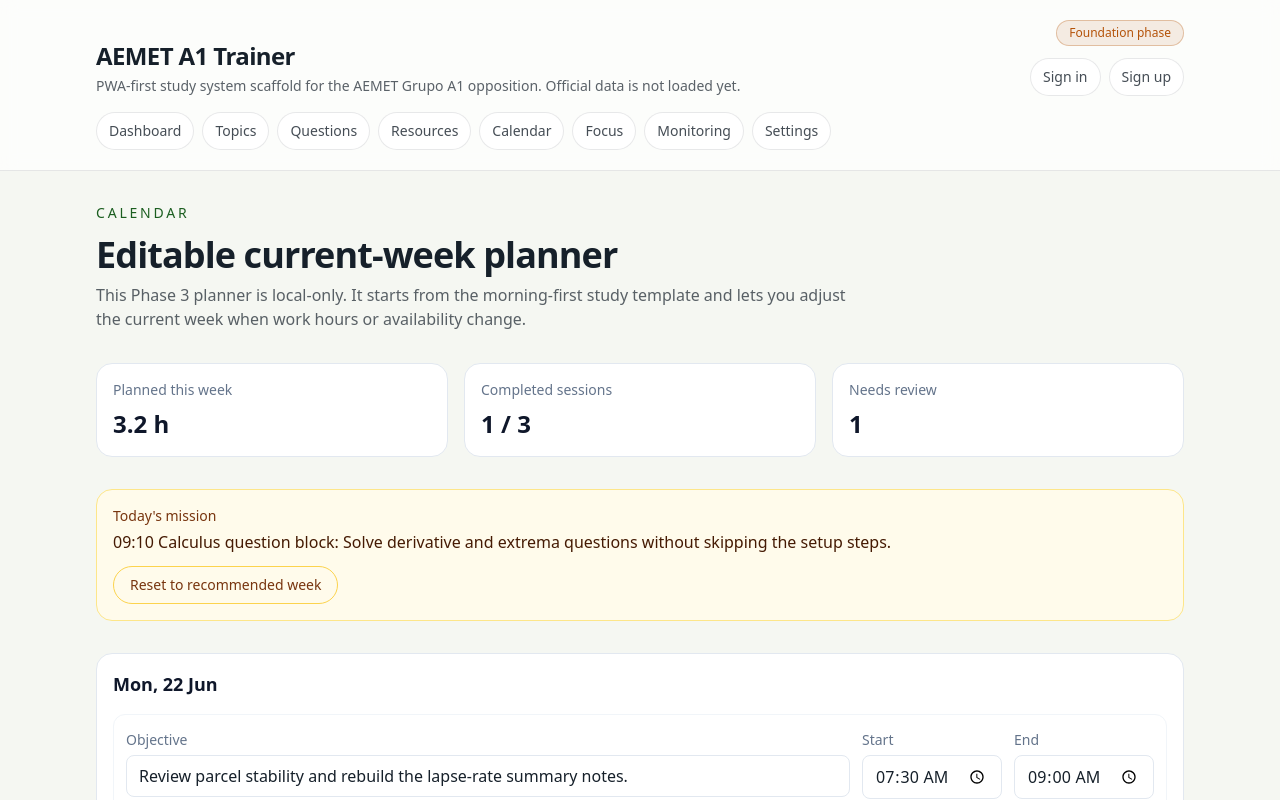
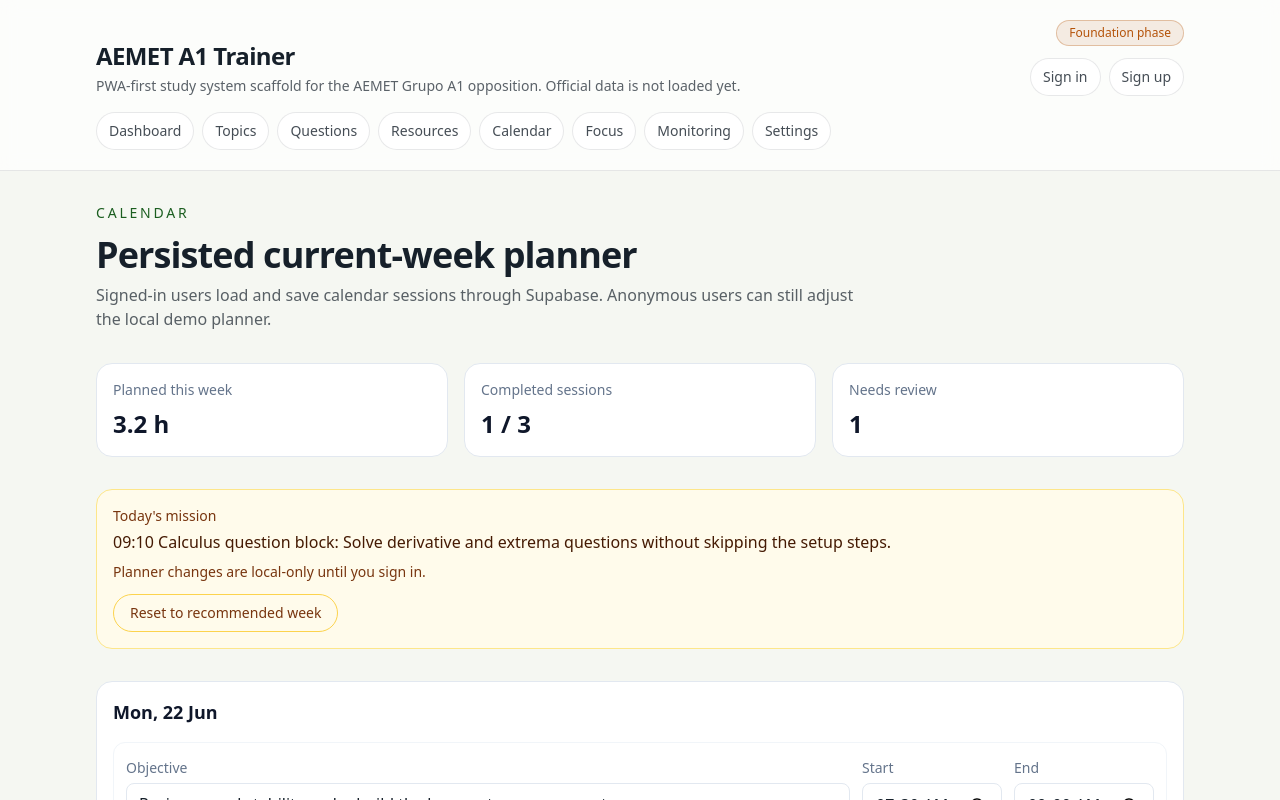
Before and after one commit to deanpm1994/aemet-a1-trainer, a Next.js app in the folder apps/web/: page /calendar in a window 1280 px wide. Shown: the top 800 px of the page. Built offline with nearby package versions, Linux system fonts and the light colour scheme; no server answers.

Commit message:
feat(calendar): persist signed-in sessions

```diff
--- a/apps/web/app/calendar/page.tsx
+++ b/apps/web/app/calendar/page.tsx
@@ -1,135 +1,124 @@
-"use client";
+import { CalendarPlanner } from "@/components/calendar-planner";
+import { PageHeader } from "@/components/page-header";
+import { SupabaseConfigError, getSupabaseBrowserConfig } from "@/lib/supabase-config";
+import { createSupabaseServerClient, getAuthenticatedUserId } from "@/lib/supabase-server";
+import {
+  ensureStudySessions,
+  replaceStudySessionsWithRecommendedWeek,
+  saveStudySessionPlan,
+} from "@/lib/study-sessions-repository";
+import { studySessions } from "@/lib/mock-data";
+import type { StudySession } from "@/lib/types";
 
-import { useState } from "react";
+type StudySessionsRepositoryClient = Parameters<typeof ensureStudySessions>[0];
 
-import { PageHeader } from "@/components/page-header";
-import { studySessions } from "@/lib/mock-data";
-import {
-  buildPlannerWeek,
-  buildPlannerWeekSummary,
-  getTodayMissionSession,
-  resetSessionsToRecommendedWeek,
-  updateSessionPlan,
-} from "@/lib/focus-planner";
+export default async function CalendarPage() {
+  let canPersist = false;
+  let initialSessions = studySessions;
+  let statusMessage = "Planner changes are local-only until you sign in.";
 
-export default function CalendarPage() {
-  const [sessions, setSessions] = useState(studySessions);
+  try {
+    getSupabaseBrowserConfig();
 
-  const plannerDays = buildPlannerWeek(sessions);
-  const summary = buildPlannerWeekSummary(sessions);
-  const nextSession = getTodayMissionSession(sessions);
+    const userId = await getAuthenticatedUserId();
+
+    if (userId) {
+      const client = await createSupabaseServerClient();
+      initialSessions = await ensureStudySessions(
+        client as StudySessionsRepositoryClient,
+        userId,
+        studySessions,
+      );
+      canPersist = true;
+      statusMessage = "Calendar sessions loaded from Supabase.";
+    }
+  } catch (error) {
+    statusMessage =
+      error instanceof SupabaseConfigError
+        ? "Supabase session persistence unavailable until required env vars are configured."
+        : "Unable to load saved sessions right now. Showing the local planner.";
+  }
+
+  async function saveSessionAction(session: StudySession) {
+    "use server";
+
+    const userId = await getAuthenticatedUserId();
+
+    if (!userId) {
+      return {
+        ok: false,
+        message: "Sign in required before calendar changes can sync to Supabase.",
+      };
+    }
+
+    try {
+      const client = await createSupabaseServerClient();
+      await saveStudySessionPlan(
+        client as StudySessionsRepositoryClient,
+        userId,
+        session,
+      );
+
+      return {
+        ok: true,
+        message: "Calendar session saved.",
+      };
+    } catch {
+      return {
+        ok: false,
+        message: "Could not save this calendar change. Try again before leaving.",
+      };
+    }
+  }
+
+  async function resetSessionsAction() {
+    "use server";
+
+    const userId = await getAuthenticatedUserId();
+
+    if (!userId) {
+      return {
+        ok: false,
+        message: "Sign in required before calendar changes can sync to Supabase.",
+      };
+    }
+
+    try {
+      const client = await createSupabaseServerClient();
+      const sessions = await replaceStudySessionsWithRecommendedWeek(
+        client as StudySessionsRepositoryClient,
+        userId,
+        studySessions,
+      );
+
+      return {
+        ok: true,
+        message: "Calendar reset to the recommended week.",
+        sessions,
+      };
+    } catch {
+      return {
+        ok: false,
+        message: "Could not reset saved sessions. Current planner remains in place.",
+      };
+    }
+  }
 
   return (
     <div className="space-y-8">
       <PageHeader
         eyebrow="Calendar"
-        title="Editable current-week planner"
-        description="This Phase 3 planner is local-only. It starts from the morning-first study template and lets you adjust the current week when work hours or availability change."
+        title="Persisted current-week planner"
+        description="Signed-in users load and save calendar sessions through Supabase. Anonymous users can still adjust the local demo planner."
       />
-
-      <section className="grid gap-4 md:grid-cols-3">
-        <article className="rounded-2xl border border-slate-200 bg-white p-4">
-          <p className="text-sm text-slate-500">Planned this week</p>
-          <p className="mt-2 text-2xl font-semibold text-slate-900">
-            {(summary.totalPlannedMinutes / 60).toFixed(1)} h
-          </p>
-        </article>
-        <article className="rounded-2xl border border-slate-200 bg-white p-4">
-          <p className="text-sm text-slate-500">Completed sessions</p>
-          <p className="mt-2 text-2xl font-semibold text-slate-900">
-            {summary.completedSessions} / {summary.totalSessions}
-          </p>
-        </article>
-        <article className="rounded-2xl border border-slate-200 bg-white p-4">
-          <p className="text-sm text-slate-500">Needs review</p>
-          <p className="mt-2 text-2xl font-semibold text-slate-900">
-            {summary.readyForReviewSessions}
-          </p>
-        </article>
-      </section>
-
-      <section className="rounded-2xl border border-amber-200 bg-amber-50 p-4">
-        <p className="text-sm font-medium text-amber-900">Today&apos;s mission</p>
-        <p className="mt-1 text-base text-amber-950">
-          {nextSession
-            ? `${nextSession.plannedStartTime} ${nextSession.name}: ${nextSession.objective}`
-            : "No focus session queued for the current week."}
-        </p>
-        <button
-          className="mt-3 rounded-full border border-amber-300 px-4 py-2 text-sm text-amber-900"
-          onClick={() => setSessions(resetSessionsToRecommendedWeek(studySessions))}
-          type="button"
-        >
-          Reset to recommended week
-        </button>
-      </section>
-
-      <section className="space-y-4">
-        {plannerDays.map((day) => (
-          <article key={day.date} className="rounded-2xl border border-slate-200 bg-white p-4">
-            <h2 className="text-lg font-semibold text-slate-900">{day.label}</h2>
-            <div className="mt-4 space-y-3">
-              {day.sessions.map((session) => (
-                <div
-                  key={session.id}
-                  className="grid gap-3 rounded-xl border border-slate-100 p-3 md:grid-cols-[1fr,140px,140px]"
-                >
-                  <label className="space-y-1">
-                    <span className="text-sm text-slate-500">Objective</span>
-                    <input
-                      className="w-full rounded-lg border border-slate-200 px-3 py-2"
-                      value={session.objective}
-                      onChange={(event) =>
-                        setSessions((current) =>
-                          updateSessionPlan(current, session.id, {
-                            objective: event.target.value,
-                            plannedStartTime: session.plannedStartTime,
-                            plannedEndTime: session.plannedEndTime,
-                          }),
-                        )
-                      }
-                    />
-                  </label>
-                  <label className="space-y-1">
-                    <span className="text-sm text-slate-500">Start</span>
-                    <input
-                      className="w-full rounded-lg border border-slate-200 px-3 py-2"
-                      onChange={(event) =>
-                        setSessions((current) =>
-                          updateSessionPlan(current, session.id, {
-                            objective: session.objective,
-                            plannedStartTime: event.target.value,
-                            plannedEndTime: session.plannedEndTime,
-                          }),
-                        )
-                      }
-                      type="time"
-                      value={session.plannedStartTime}
-                    />
-                  </label>
-                  <label className="space-y-1">
-                    <span className="text-sm text-slate-500">End</span>
-                    <input
-                      className="w-full rounded-lg border border-slate-200 px-3 py-2"
-                      onChange={(event) =>
-                        setSessions((current) =>
-                          updateSessionPlan(current, session.id, {
-                            objective: session.objective,
-                            plannedStartTime: session.plannedStartTime,
-                            plannedEndTime: event.target.value,
-                          }),
-                        )
-                      }
-                      type="time"
-                      value={session.plannedEndTime}
-                    />
-                  </label>
-                </div>
-              ))}
-            </div>
-          </article>
-        ))}
-      </section>
+      <CalendarPlanner
+        initialSessions={initialSessions}
+        recommendedSessions={studySessions}
+        canPersist={canPersist}
+        statusMessage={statusMessage}
+        onSaveSession={saveSessionAction}
+        onResetSessions={resetSessionsAction}
+      />
     </div>
   );
 }
--- /dev/null
+++ b/apps/web/components/calendar-planner.tsx
@@ -0,0 +1,197 @@
+"use client";
+
+import { useState, useTransition } from "react";
+
+import {
+  buildPlannerWeek,
+  buildPlannerWeekSummary,
+  getTodayMissionSession,
+  resetSessionsToRecommendedWeek,
+  updateSessionPlan,
+} from "@/lib/focus-planner";
+import type { StudySession } from "@/lib/types";
+
+type CalendarActionResult = {
+  ok: boolean;
+  message: string;
+  sessions?: StudySession[];
+};
+
+type CalendarPlannerProps = {
+  initialSessions: StudySession[];
+  recommendedSessions: StudySession[];
+  canPersist: boolean;
+  statusMessage: string;
+  onSaveSession: (session: StudySession) => Promise<CalendarActionResult>;
+  onResetSessions: () => Promise<CalendarActionResult>;
+};
+
+export function CalendarPlanner({
+  initialSessions,
+  recommendedSessions,
+  canPersist,
+  statusMessage,
+  onSaveSession,
+  onResetSessions,
+}: CalendarPlannerProps) {
+  const [sessions, setSessions] = useState(initialSessions);
+  const [message, setMessage] = useState(statusMessage);
+  const [isPending, startTransition] = useTransition();
+
+  const plannerDays = buildPlannerWeek(sessions);
+  const summary = buildPlannerWeekSummary(sessions);
+  const nextSession = getTodayMissionSession(sessions);
+
+  function persistSession(session: StudySession) {
+    if (!canPersist) {
+      return;
+    }
+
+    startTransition(async () => {
+      const result = await onSaveSession(session);
+      setMessage(result.message);
+    });
+  }
+
+  function updateSession(
+    session: StudySession,
+    updates: Pick<StudySession, "objective" | "plannedStartTime" | "plannedEndTime">,
+  ) {
+    const nextSessions = updateSessionPlan(sessions, session.id, updates);
+    const nextSessionPlan = nextSessions.find((item) => item.id === session.id);
+
+    setSessions(nextSessions);
+
+    return nextSessionPlan;
+  }
+
+  function resetSessions() {
+    if (!canPersist) {
+      setSessions(resetSessionsToRecommendedWeek(recommendedSessions));
+      setMessage("Planner reset locally. Sign in to persist calendar changes.");
+      return;
+    }
+
+    startTransition(async () => {
+      const result = await onResetSessions();
+      setMessage(result.message);
+
+      if (result.sessions) {
+        setSessions(result.sessions);
+      }
+    });
+  }
+
+  return (
+    <div className="space-y-8">
+      <section className="grid gap-4 md:grid-cols-3">
+        <article className="rounded-2xl border border-slate-200 bg-white p-4">
+          <p className="text-sm text-slate-500">Planned this week</p>
+          <p className="mt-2 text-2xl font-semibold text-slate-900">
+            {(summary.totalPlannedMinutes / 60).toFixed(1)} h
+          </p>
+        </article>
+        <article className="rounded-2xl border border-slate-200 bg-white p-4">
+          <p className="text-sm text-slate-500">Completed sessions</p>
+          <p className="mt-2 text-2xl font-semibold text-slate-900">
+            {summary.completedSessions} / {summary.totalSessions}
+          </p>
+        </article>
+        <article className="rounded-2xl border border-slate-200 bg-white p-4">
+          <p className="text-sm text-slate-500">Needs review</p>
+          <p className="mt-2 text-2xl font-semibold text-slate-900">
+            {summary.readyForReviewSessions}
+          </p>
+        </article>
+      </section>
+
+      <section className="rounded-2xl border border-amber-200 bg-amber-50 p-4">
+        <p className="text-sm font-medium text-amber-900">Today&apos;s mission</p>
+        <p className="mt-1 text-base text-amber-950">
+          {nextSession
+            ? `${nextSession.plannedStartTime} ${nextSession.name}: ${nextSession.objective}`
+            : "No focus session queued for the current week."}
+        </p>
+        <p className="mt-2 text-sm text-amber-900">{message}</p>
+        <button
+          className="mt-3 rounded-full border border-amber-300 px-4 py-2 text-sm text-amber-900 disabled:cursor-not-allowed disabled:opacity-60"
+          disabled={isPending}
+          onClick={resetSessions}
+          type="button"
+        >
+          Reset to recommended week
+        </button>
+      </section>
+
+      <section className="space-y-4">
+        {plannerDays.map((day) => (
+          <article key={day.date} className="rounded-2xl border border-slate-200 bg-white p-4">
+            <h2 className="text-lg font-semibold text-slate-900">{day.label}</h2>
+            <div className="mt-4 space-y-3">
+              {day.sessions.map((session) => (
+                <div
+                  key={session.id}
+                  className="grid gap-3 rounded-xl border border-slate-100 p-3 md:grid-cols-[1fr,140px,140px]"
+                >
+                  <label className="space-y-1">
+                    <span className="text-sm text-slate-500">Objective</span>
+                    <input
+                      className="w-full rounded-lg border border-slate-200 px-3 py-2"
+                      value={session.objective}
+                      onBlur={() => persistSession(session)}
+                      onChange={(event) => {
+                        updateSession(session, {
+                          objective: event.target.value,
+                          plannedStartTime: session.plannedStartTime,
+                          plannedEndTime: session.plannedEndTime,
+                        });
+                      }}
+                    />
+                  </label>
+                  <label className="space-y-1">
+                    <span className="text-sm text-slate-500">Start</span>
+                    <input
+                      className="w-full rounded-lg border border-slate-200 px-3 py-2"
+                      onChange={(event) => {
+                        const nextSessionPlan = updateSession(session, {
+                          objective: session.objective,
+                          plannedStartTime: event.target.value,
+                          plannedEndTime: session.plannedEndTime,
+                        });
+
+                        if (nextSessionPlan) {
+                          persistSession(nextSessionPlan);
+                        }
+                      }}
+                      type="time"
+                      value={session.plannedStartTime}
+                    />
+                  </label>
+                  <label className="space-y-1">
+                    <span className="text-sm text-slate-500">End</span>
+                    <input
+                      className="w-full rounded-lg border border-slate-200 px-3 py-2"
+                      onChange={(event) => {
+                        const nextSessionPlan = updateSession(session, {
+                          objective: session.objective,
+                          plannedStartTime: session.plannedStartTime,
+                          plannedEndTime: event.target.value,
+                        });
+
+                        if (nextSessionPlan) {
+                          persistSession(nextSessionPlan);
+                        }
+                      }}
+                      type="time"
+                      value={session.plannedEndTime}
+                    />
+                  </label>
+                </div>
+              ))}
+            </div>
+          </article>
+        ))}
+      </section>
+    </div>
+  );
+}
```
Also changed, not shown: 1 other file (tests, documents, lock files or other folders).
